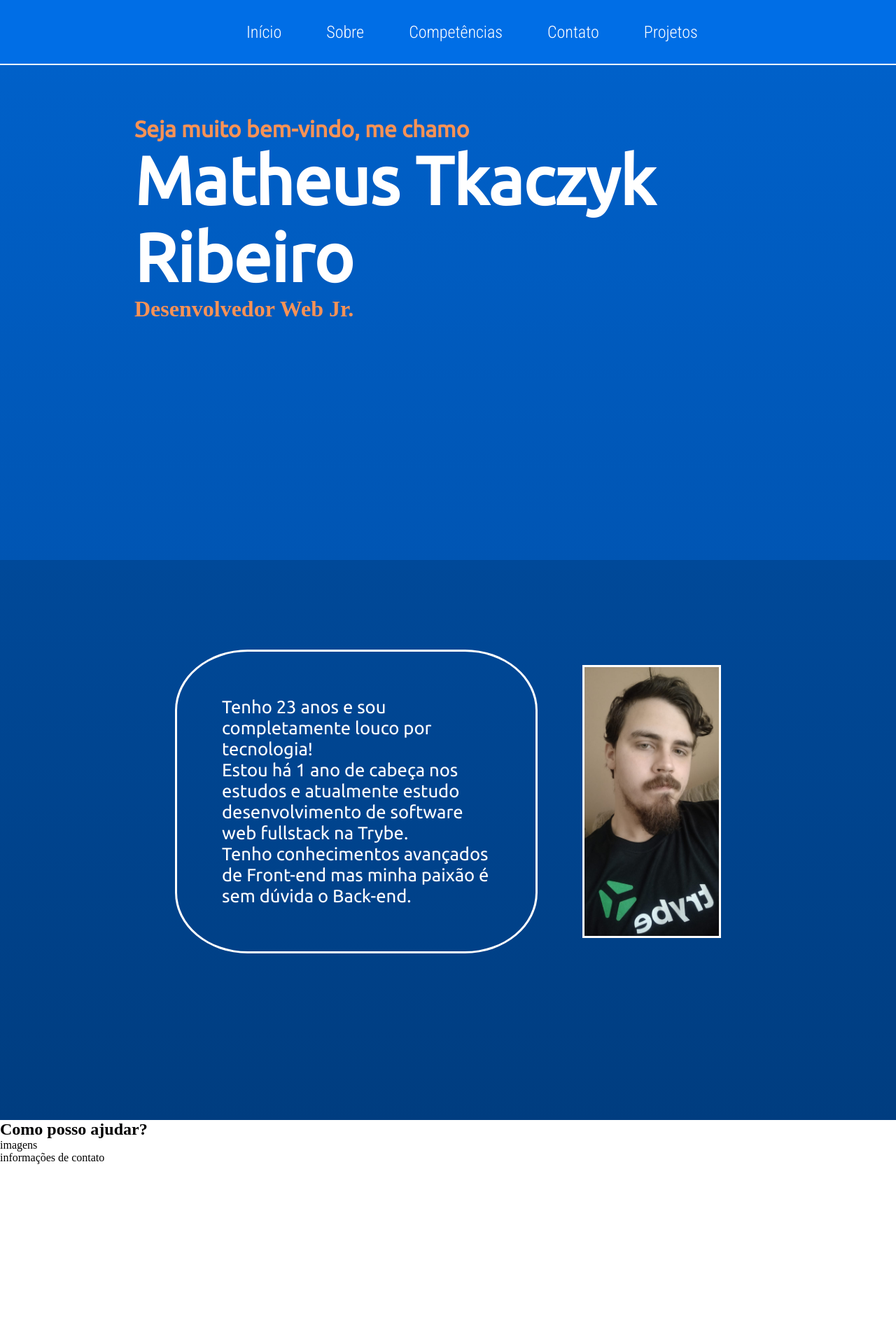
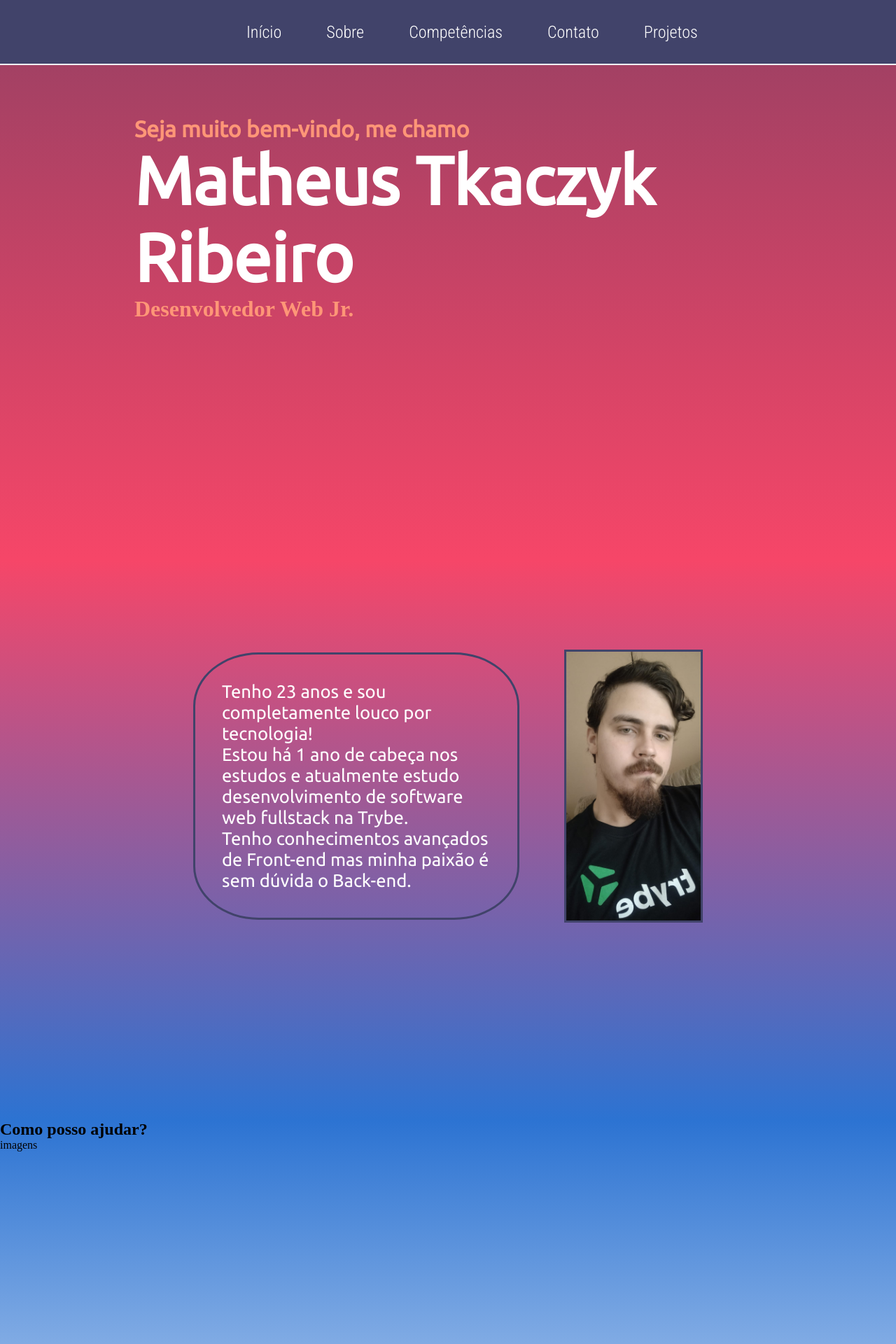
Before and after one commit to matheustkaczyk/portfolio-reactjs, a React (Create React App) app: page / in a window 1280 px wide. Shown: the top 1920 px of the page at 70% size. Before the commit the page ends 1663 px from the top, so only its background shows below. Built offline with nearby package versions, Linux system fonts and the light colour scheme; the HTML template or start-up script is replaced by a standard one; a web font is replaced by a local one.

Commit message:
Testando novos esquemas de cores

```diff
--- a/src/app.css
+++ b/src/app.css
@@ -10,8 +10,8 @@
 
 
 .header-flex {
+    display: flex;
     position: fixed;
-    display: flex;
     flex-direction: row;
     align-items: center;
     justify-content: center;
@@ -20,13 +20,13 @@
     height: 5%;
     width: 100%;
     /* background-color: rgba(3, 79, 132, 2); */
-    background-color: #006ee6;
+    background-color: #41436a;
     border-bottom: 2px solid white;
 }
 
 .hero-div {
     /* background-image: url(./images/background-notebook.jpg); */
-    background-image: linear-gradient(#0062cc, #0055b3);
+    background-image: linear-gradient(#984063, #f64668);
     background-size: cover;
     height: 100vh;
 }
@@ -50,7 +50,7 @@
 }
 
 .link-item:hover {
-    color: #f79256;
+    color: #fe9677;
 }
 
 .info-div {
@@ -69,7 +69,7 @@
 }
 
 .hero-welcome {
-    color: #f79256;
+    color: #fe9677;
     font-size: 2rem;
     font-family: Ubuntu;
 }
@@ -87,11 +87,11 @@
     color: white;
     font-family: IBM Plex Sans Devanagari;
     font-size: 2rem;
-    color: #f79256;
+    color: #fe9677;
 }
 
 .about-session {
-    background-image: linear-gradient(#004999, #003d80);
+    background-image: linear-gradient(#f64668, #2c73d2);
     /* background-image:url("./images/background-notebook.jpg"); */
     background-size: cover;
     height: 100vh;
@@ -111,16 +111,23 @@
     color: white;
     max-width: 30%;
     max-height: 100%;
-    padding: 5%;
-    border: 3px solid white;
+    padding: 3%;
+    border: 3px solid #41436a;
     border-radius: 20%;
 }
 
 .about-img {
     width: 15%;
     height: 15%;
-    border: 3px solid white;
+    border: 3px solid #41436a;
     margin-left: 5%;
+}
+
+.skills-session {
+    background-image: linear-gradient(#2c73d2, white);
+    background-size: cover;
+    width: 100vw;
+    height: 100vh;
 }
 
 .projects-page {
```
